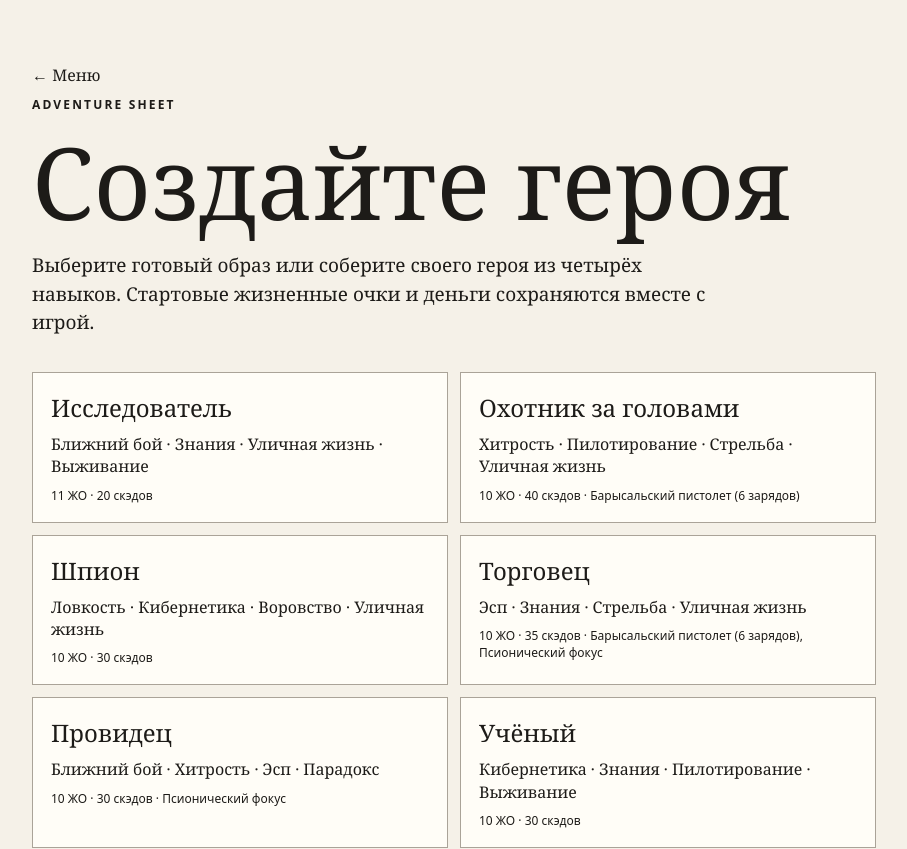
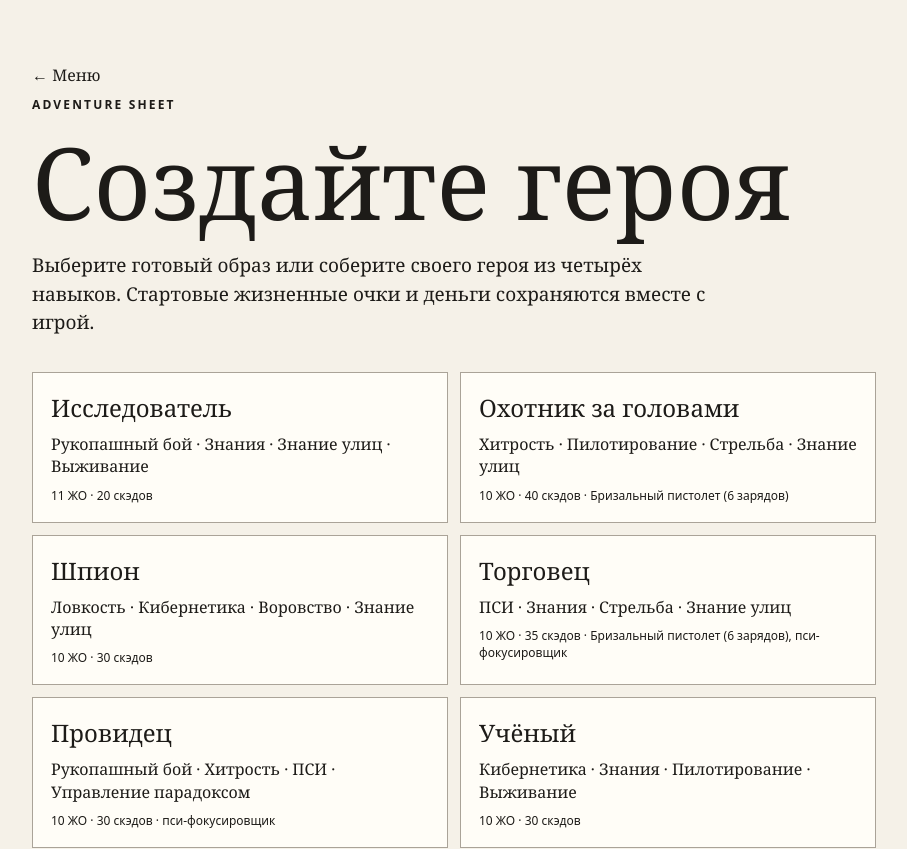
Before and after one commit to Startat6am/heart-of-ice, a Next.js app: page /character in a window 1280 px wide. Shown: the top 849 px of the page, without its empty margins (186-1093 px from the left). Built offline with nearby package versions, Linux system fonts and the light colour scheme.

Commit message:
Align character skills and equipment with book terminology

```diff
--- a/app/character/page.tsx
+++ b/app/character/page.tsx
@@ -5,16 +5,16 @@ import { useState } from "react";
 import { useRouter } from "next/navigation";
 import { useGame } from "../game-state";
 
-const skills = ["Ловкость","Ближний бой","Хитрость","Кибернетика","Эсп","Знания","Парадокс","Пилотирование","Воровство","Стрельба","Уличная жизнь","Выживание"];
+const skills = ["Ловкость","Рукопашный бой","Хитрость","Кибернетика","ПСИ","Знания","Управление парадоксом","Пилотирование","Воровство","Стрельба","Знание улиц","Выживание"];
 
 const presets = [
-  ["Исследователь",["Ближний бой","Знания","Уличная жизнь","Выживание"],11,20,[]],
-  ["Охотник за головами",["Хитрость","Пилотирование","Стрельба","Уличная жизнь"],10,40,["Барысальский пистолет (6 зарядов)"]],
-  ["Шпион",["Ловкость","Кибернетика","Воровство","Уличная жизнь"],10,30,[]],
-  ["Торговец",["Эсп","Знания","Стрельба","Уличная жизнь"],10,35,["Барысальский пистолет (6 зарядов)","Псионический фокус"]],
-  ["Провидец",["Ближний бой","Хитрость","Эсп","Парадокс"],10,30,["Псионический фокус"]],
+  ["Исследователь",["Рукопашный бой","Знания","Знание улиц","Выживание"],11,20,[]],
+  ["Охотник за головами",["Хитрость","Пилотирование","Стрельба","Знание улиц"],10,40,["Бризальный пистолет (6 зарядов)"]],
+  ["Шпион",["Ловкость","Кибернетика","Воровство","Знание улиц"],10,30,[]],
+  ["Торговец",["ПСИ","Знания","Стрельба","Знание улиц"],10,35,["Бризальный пистолет (6 зарядов)","пси-фокусировщик"]],
+  ["Провидец",["Рукопашный бой","Хитрость","ПСИ","Управление парадоксом"],10,30,["пси-фокусировщик"]],
   ["Учёный",["Кибернетика","Знания","Пилотирование","Выживание"],10,30,[]],
-  ["Мутант",["Ловкость","Хитрость","Парадокс","Воровство"],10,30,["Псионический фокус"]]
+  ["Мутант",["Ловкость","Хитрость","Управление парадоксом","Воровство"],10,30,["пси-фокусировщик"]]
 ] as const;
 
 export default function CharacterPage() {
@@ -33,8 +33,8 @@ export default function CharacterPage() {
     }
     if (selected === "Свой персонаж" && custom.length === 4) {
       const items: string[] = [];
-      if (custom.includes("Стрельба")) items.push("Барысальский пистолет (6 зарядов)");
-      if (custom.includes("Эсп") || custom.includes("Парадокс")) items.push("Псионический фокус");
+      if (custom.includes("Стрельба")) items.push("Бризальный пистолет (6 зарядов)");
+      if (custom.includes("ПСИ") || custom.includes("Управление парадоксом")) items.push("пси-фокусировщик");
       newGame();
       setCharacter({ archetype: "Свой персонаж", lifePoints: 10, money: 30 }, [...custom], items);
       router.push("/read/1");
```
